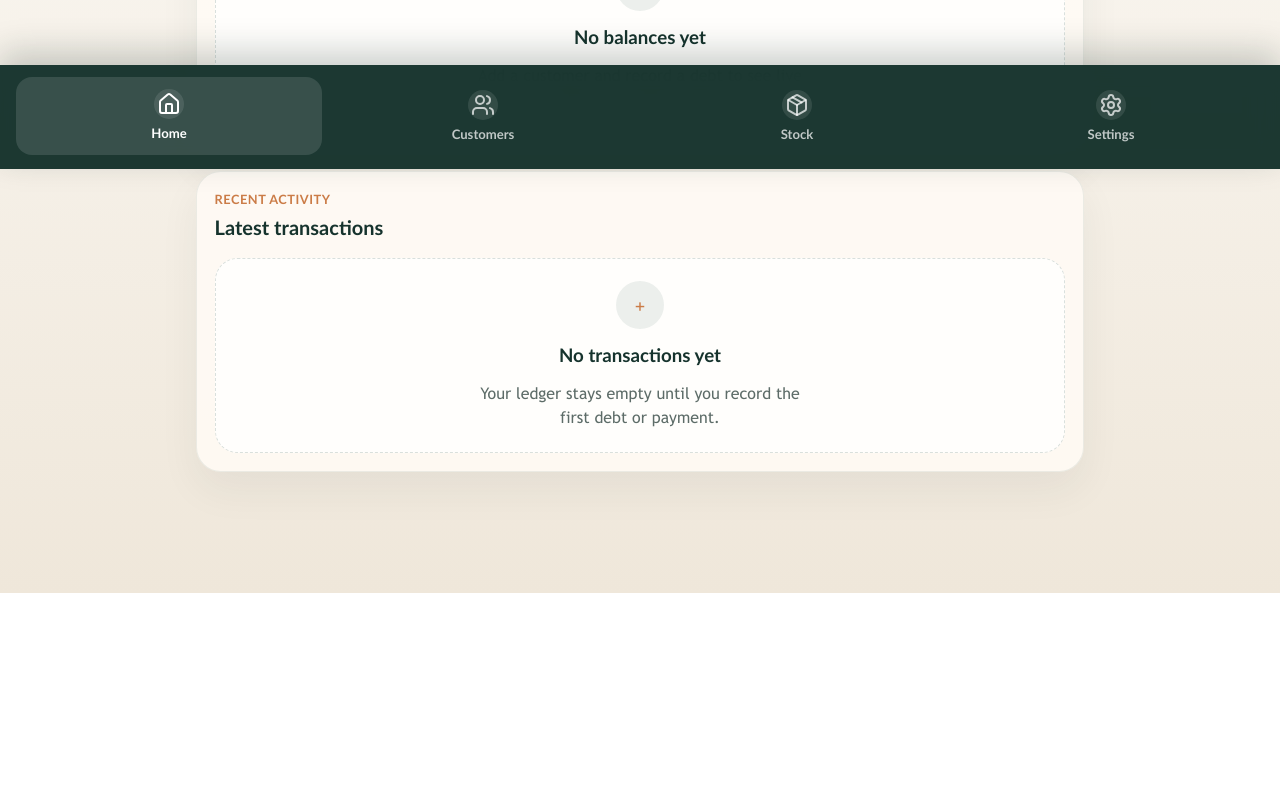
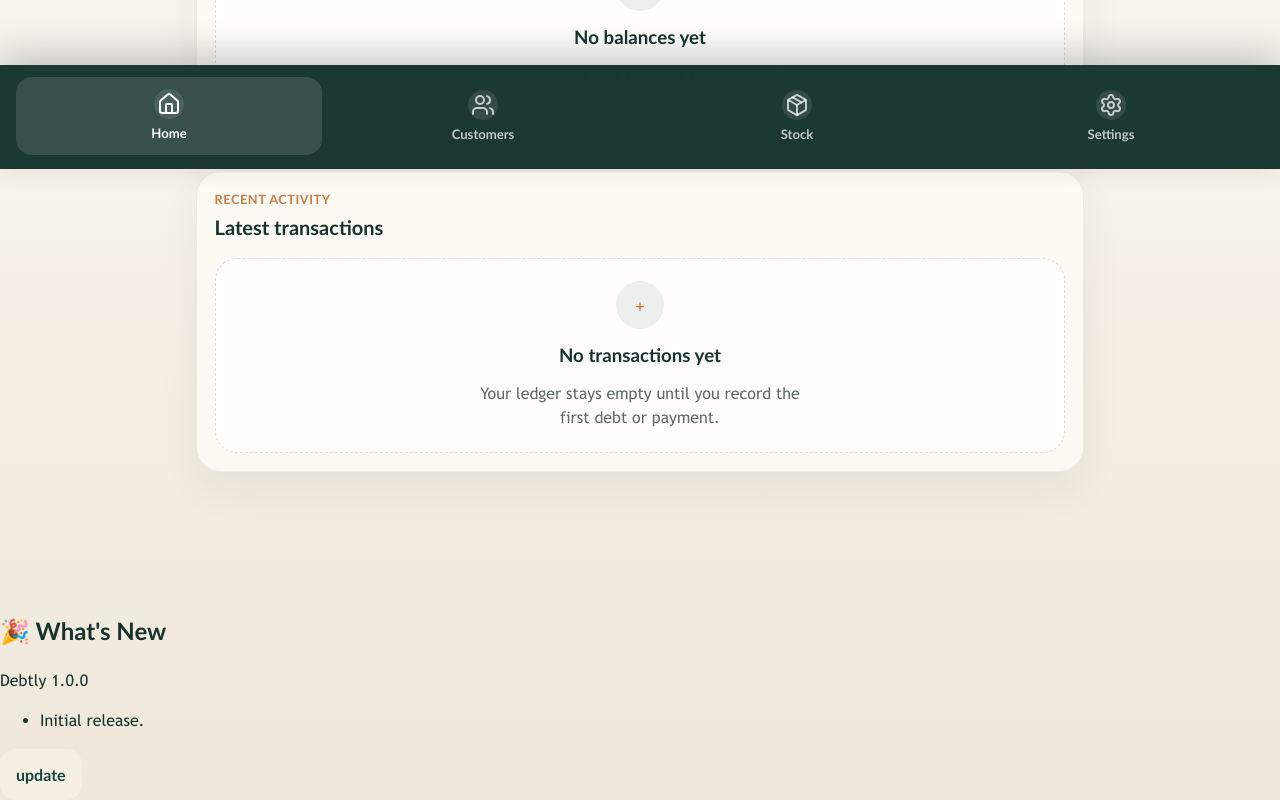
Before and after one commit to mrrugby/deniTracker, a Vue app: page / in a window 1280 px wide. Shown: the part 631-1431 px from the top of the page. Before the commit the page ends 1224 px from the top, so only its background shows below. Built offline with nearby package versions, Linux system fonts and the light colour scheme.

Commit message:
feature: whats new modal

```diff
--- a/src/App.vue
+++ b/src/App.vue
@@ -4,7 +4,9 @@ import { useRoute, useRouter } from 'vue-router';
 import AppHeader from './components/AppHeader.vue';
 import BaseToastStack from './components/BaseToastStack.vue';
 import BottomNav from './components/BottomNav.vue';
+import WhatsNewModal from './components/modals/WhatsNewModal.vue';
 import { useLedger } from './composables/useLedger';
+import { APP_VERSION, RELEASE_NOTES } from './config/appVersion.js';
 
 const route = useRoute();
 const router = useRouter();
@@ -12,6 +14,7 @@ const ledger = useLedger();
 
 const installPrompt = ref(null);
 const showInstallBanner = ref(false);
+const showWhatsNew = ref(false);
 
 const isOffline = ref(!navigator.onLine);
 
@@ -60,10 +63,22 @@ function handleAppInstalled() {
   showInstallBanner.value = false;
   installPrompt.value = null;
 }
+function closeWhatsNew() {
+  localStorage.setItem(
+    'seen-version',
+    APP_VERSION
+  )
+
+  showWhatsNew.value = false
+}
 
 onMounted(async () => {
   await ledger.init();
+  const seenVersion = localStorage.getItem('seen-version');
 
+  if (seenVersion !==APP_VERSION){
+    showWhatsNew.value = true
+  }
   window.addEventListener('beforeinstallprompt', handleBeforeInstallPrompt);
   window.addEventListener('appinstalled', handleAppInstalled);
 
@@ -107,6 +122,7 @@ onBeforeUnmount(() => {
       <RouterView v-else />
     </main>
 
+    <WhatsNewModal :show="showWhatsNew" :version="APP_VERSION" :notes="RELEASE_NOTES[APP_VERSION]" @close="closeWhatsNew" />
     <BottomNav />
     <BaseToastStack />
   </div>
--- /dev/null
+++ b/src/components/modals/WhatsNewModal.vue
@@ -0,0 +1,41 @@
+<script setup>
+defineProps({
+  version: String,
+  notes: Array,
+  show: Boolean
+})
+
+async function updateApp() {
+  await updateSW(true)
+}
+
+const emit = defineEmits(['close'])
+</script>
+
+<template>
+  <div v-if="show" class="overlay">
+    <div class="modal">
+
+      <h2>🎉 What's New</h2>
+
+      <p>Debtly {{ version }}</p>
+
+      <ul>
+        <li
+          v-for="note in notes"
+          :key="note"
+        >
+          {{ note }}
+        </li>
+      </ul>
+
+      <button
+        class="primary-button"
+        @click="emit('close')"
+      >
+        update
+      </button>
+
+    </div>
+  </div>
+</template>
--- /dev/null
+++ b/src/config/appVersion.js
@@ -0,0 +1,13 @@
+export const APP_VERSION = '1.0.0';
+
+export const RELEASE_NOTES = {
+  '1.1.0': [
+    'You can now install Debtly as an app.',
+    'Improved offline support.',
+    'Customer profile has been redesigned.'
+  ],
+
+  '1.0.0': [
+    'Initial release.'
+  ]
+};
--- a/src/main.js
+++ b/src/main.js
@@ -6,4 +6,10 @@ import './style.css';
 
 registerSW({ immediate: true });
 
+export const updateSW = registerSW({
+  immediate: true,
+  onNeedRefresh() {
+  }
+})
+
 createApp(App).use(router).mount('#app');
```
